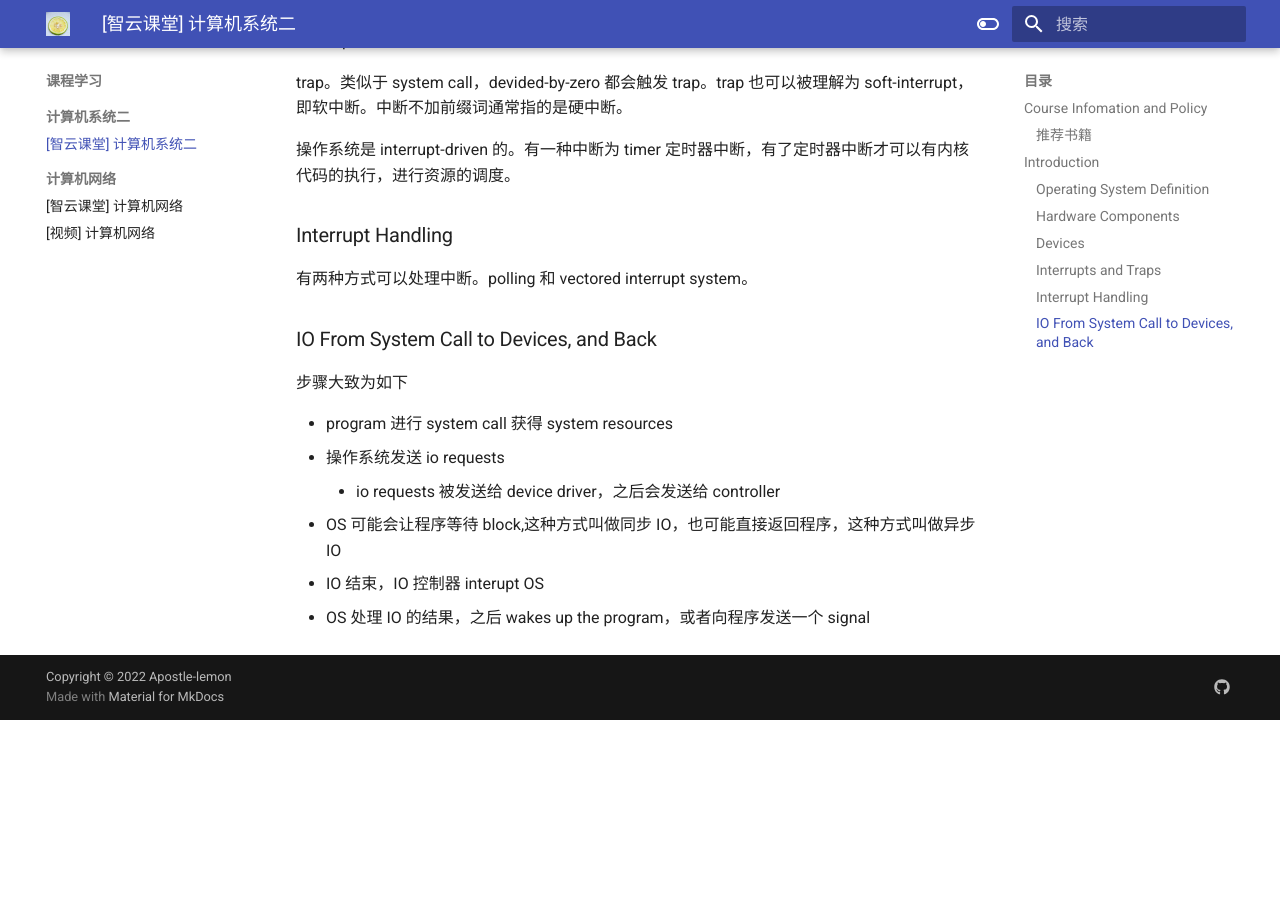
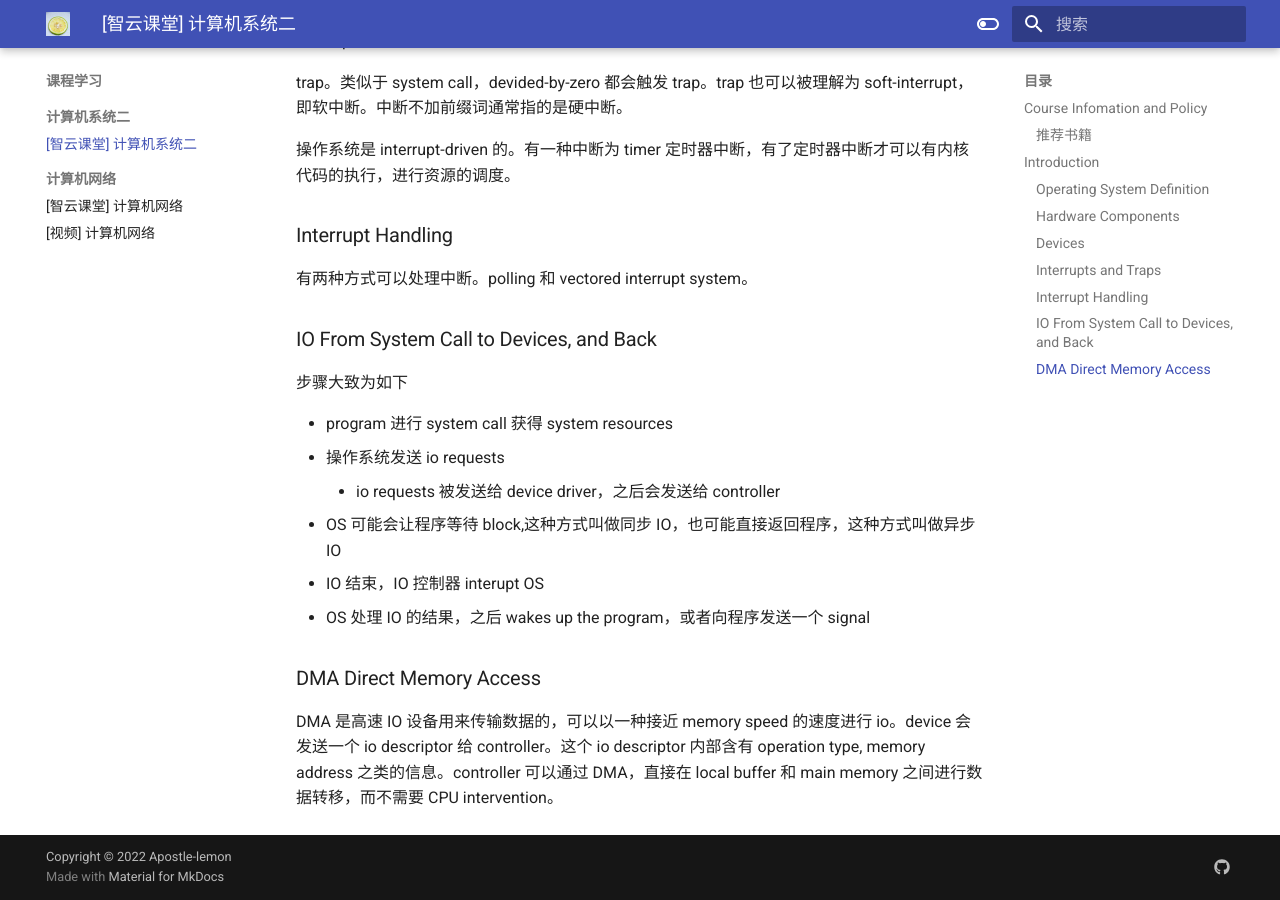
Before and after one commit to Apostle-lemon/Apostle-lemon.github.io, an MkDocs documentation site: the page built from docs/课程学习/计算机系统二/【智云课堂】计算机系统二.md, in a window 1280 px wide and 900 px high, scrolled down 1376 px. Built offline with MkDocs 1.6.1 and Material for MkDocs 9.7.7, drawn with Linux system fonts in a browser that asks for light colours; before the commit the page ends 2096 px from its top, so only the background shows below that.

Commit message:
vault backup: 2022-10-27 22:26:51
Affected files:
docs/课程学习/计算机系统二/【智云课堂】计算机系统二.md

```diff
--- a/docs/课程学习/计算机系统二/【智云课堂】计算机系统二.md
+++ b/docs/课程学习/计算机系统二/【智云课堂】计算机系统二.md
@@ -56,3 +56,7 @@ trap。类似于 system call，devided-by-zero 都会触发 trap。trap 也可
 - OS 可能会让程序等待 block,这种方式叫做同步 IO，也可能直接返回程序，这种方式叫做异步 IO
 - IO 结束，IO 控制器 interupt OS
 - OS 处理 IO 的结果，之后 wakes up the program，或者向程序发送一个 signal
+
+### DMA Direct Memory Access
+
+DMA 是高速 IO 设备用来传输数据的，可以以一种接近 memory speed 的速度进行 io。device 会发送一个 io descriptor 给 controller。这个 io descriptor 内部含有 operation type, memory address 之类的信息。controller 可以通过 DMA，直接在 local buffer 和 main memory 之间进行数据转移，而不需要 CPU intervention。
```
